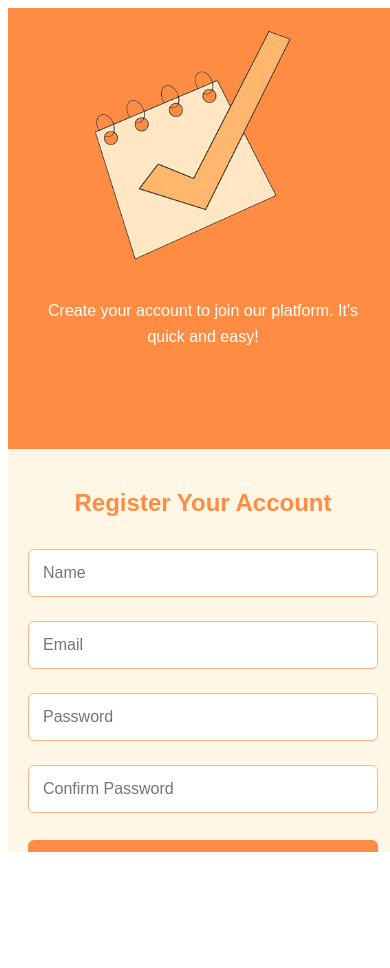
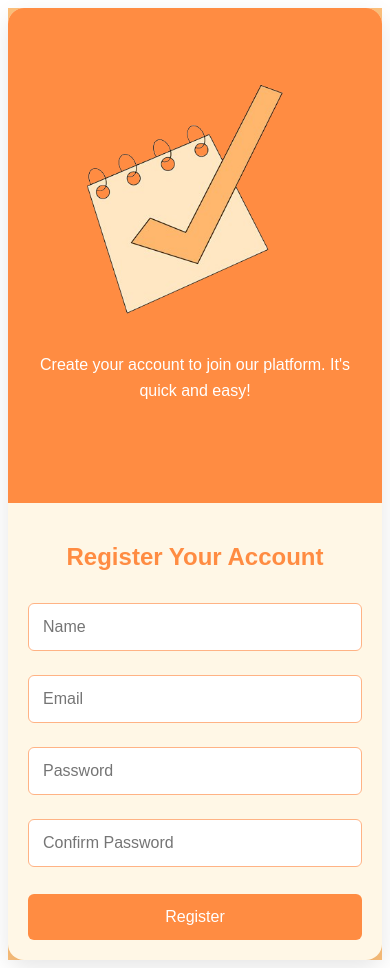
Before and after one commit to jennaohara28/CS4340, an Angular app in the folder frontend/: page /register in a window 390 px wide. Before the commit the page ends 860 px from the top, so only its background shows below. Built offline with nearby package versions, Linux system fonts and the light colour scheme.

Commit message:
Fixed registration button.

```diff
--- a/frontend/src/app/pages/login/register/register.component.css
+++ b/frontend/src/app/pages/login/register/register.component.css
@@ -12,13 +12,27 @@ html, body, .page-background {
   margin: 0;
 }
 
+@keyframes backgroundAnimation {
+  0% {
+    background-color: #f9d18d;
+    background-image: linear-gradient(45deg, #ffb570 25%, transparent 25%),
+    linear-gradient(-45deg, #ffb570 25%, transparent 25%);
+  }
+  50% {
+    background-color: #ffb570;
+    background-image: linear-gradient(45deg, #f9d18d 25%, transparent 25%),
+    linear-gradient(-45deg, #f9d18d 25%, transparent 25%);
+  }
+  100% {
+    background-color: #f9d18d;
+    background-image: linear-gradient(45deg, #ffb570 25%, transparent 25%),
+    linear-gradient(-45deg, #ffb570 25%, transparent 25%);
+  }
+}
+
 .page-background {
-  width: 100vw;
-  height: 100vh;
-  padding: 0;
-  margin: 0;
-  overflow: hidden;
-  animation: backgroundAnimation 5s ease-in-out infinite;
+  background-size: 40px 40px;
+  animation: backgroundAnimation 7s ease-in-out infinite;
 }
 
 @keyframes backgroundAnimation {
@@ -112,7 +126,7 @@ input[type="text"]:focus,
 input[type="email"]:focus,
 input[type="password"]:focus {
   border-color: #ff8c42;
-  box-shadow: 0 0 8px rgba(255, 140, 66, 0.5);
+  box-shadow: 0 0 8px rgba(255, 140, 66, 0.5), 0 6px 15px rgba(0, 0, 0, 0.1);
   outline: none;
 }
 
@@ -129,10 +143,22 @@ input[type="submit"] {
   transition: background-color 0.3s ease, transform 0.3s ease, box-shadow 0.3s ease;
 }
 
+@keyframes slideIn {
+  0% {
+    transform: translateX(200px);
+    opacity: 0;
+  }
+  100% {
+    transform: translateX(0);
+    opacity: 1;
+  }
+}
+
 input[type="submit"]:hover {
   background-color: #e67335;
   transform: scale(1.05);
   box-shadow: 0 6px 15px rgba(0, 0, 0, 0.2);
+  transition: background-color 0.4s ease, transform 0.4s ease, box-shadow 0.4s ease;
 }
 
 .error {
@@ -140,9 +166,10 @@ input[type="submit"]:hover {
   font-size: 13px;
   margin-top: -10px;
   margin-bottom: 10px;
+  height: 18px;
   opacity: 0;
   transform: translateY(-10px);
-  transition: opacity 0.4s ease, transform 0.4s ease;
+  transition: opacity 0.4s ease-in-out, transform 0.4s ease-in-out;
 }
 
 input:invalid ~ .error,
@@ -164,6 +191,6 @@ input:focus:invalid ~ .error {
   }
 
   input[type="submit"] {
-    font-size: 16px; /* Slightly smaller font on mobile */
+    font-size: 16px;
   }
 }
```
